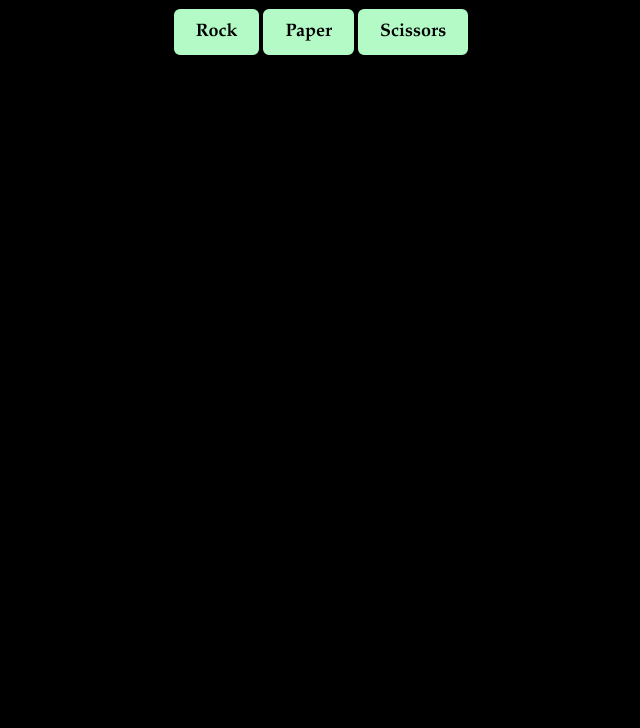
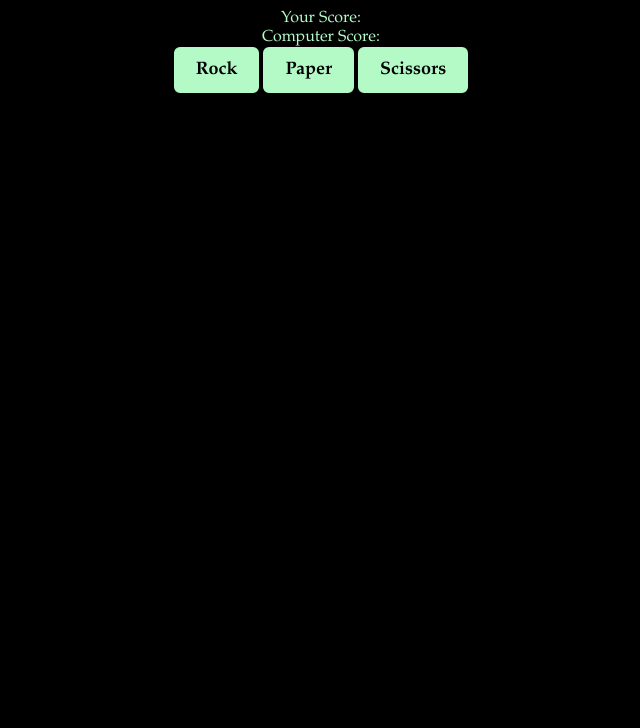
Before and after one commit to tamlfrisic/rock-paper-scissors, a plain HTML site: page index.html in a window 1280 px wide. Shown: the part 72-800 px from the top of the page, without its empty margins (319-959 px from the left). Drawn offline with Linux system fonts and the light colour scheme.

Commit message:
Add scoreboard

```diff
--- a/index.html
+++ b/index.html
@@ -10,11 +10,20 @@
 </head>
 <body>
     <h1>Rock, Paper, Scissors?</h1>
+    <div id="score">
+        <div id="yours">
+            Your Score:
+        </div>
+        <div id="its">
+            Computer Score:
+        </div>
+    </div>
     <div id="choices">
         <button id="rock">Rock</button>
         <button id="paper">Paper</button>
         <button id="scissors">Scissors</button>
     </div>
 
+
 </body>
 </html>
```
